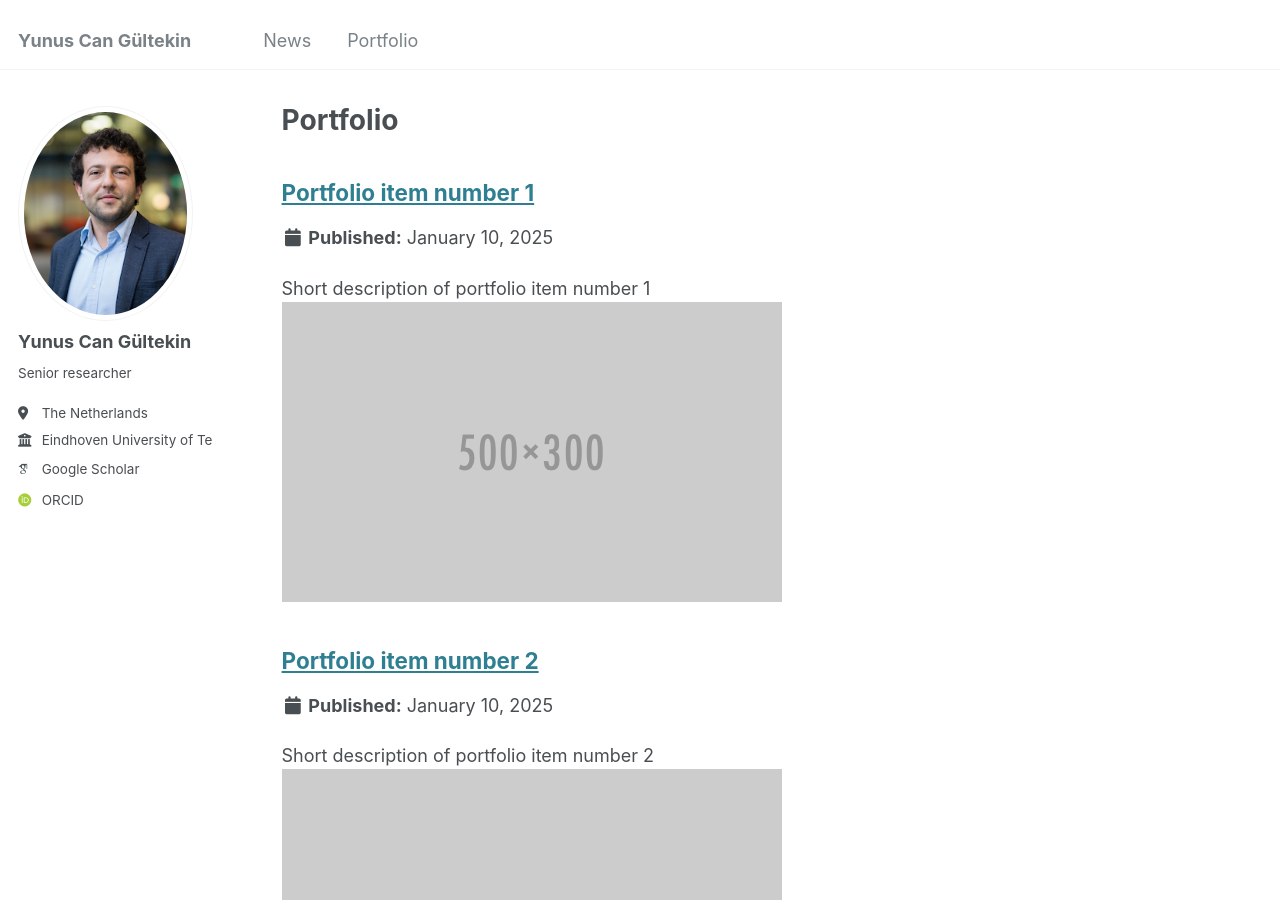
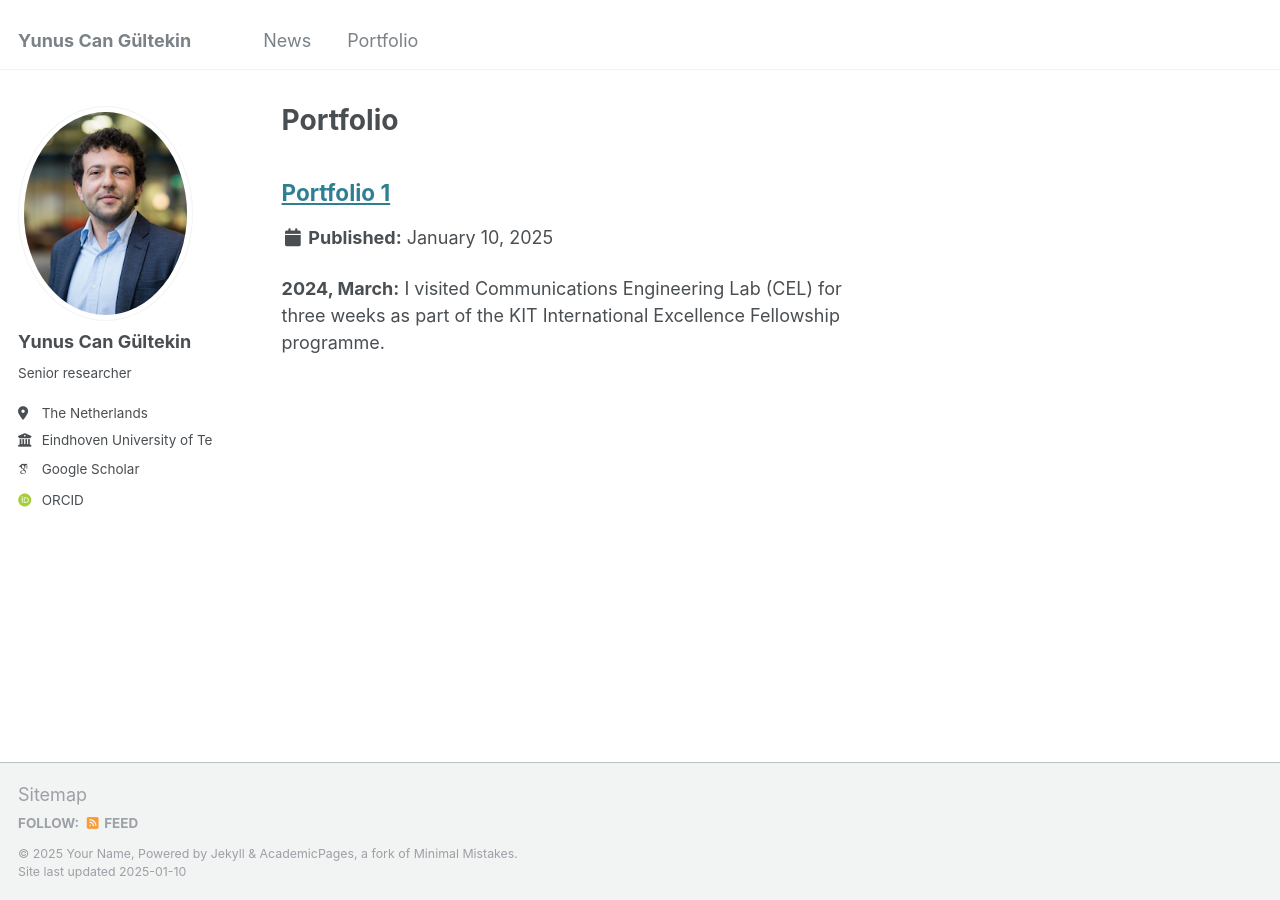
Before and after one commit to ycgultekin/ycgultekin.github.io, a Jekyll site: the page built from _pages/portfolio.html, in a window 1280 px wide and 900 px high. Built offline with Jekyll 4.4.1, drawn with Linux system fonts in a browser that asks for light colours; some web fonts are replaced.

Commit message:
add march 2024 news item

```diff
--- a/_portfolio/portfolio-1.md
+++ b/_portfolio/portfolio-1.md
@@ -1,6 +1,6 @@
 ---
-title: "Portfolio item number 1"
-excerpt: "Short description of portfolio item number 1<br/><img src='/images/500x300.png'>"
+title: #"Portfolio item number 1"
+excerpt: "**2024, March:** I visited Communications Engineering Lab (CEL) for three weeks as part of the KIT International Excellence Fellowship programme."
 collection: portfolio
 ---
 
--- a/_portfolio/portfolio-2.html
+++ /dev/null
@@ -1,7 +0,0 @@
----
-title: "Portfolio item number 2"
-excerpt: "Short description of portfolio item number 2 <br/><img src='/images/500x300.png'>"
-collection: portfolio
----
-
-This is an item in your portfolio. It can be have images or nice text. If you name the file .md, it will be parsed as markdown. If you name the file .html, it will be parsed as HTML.
```
